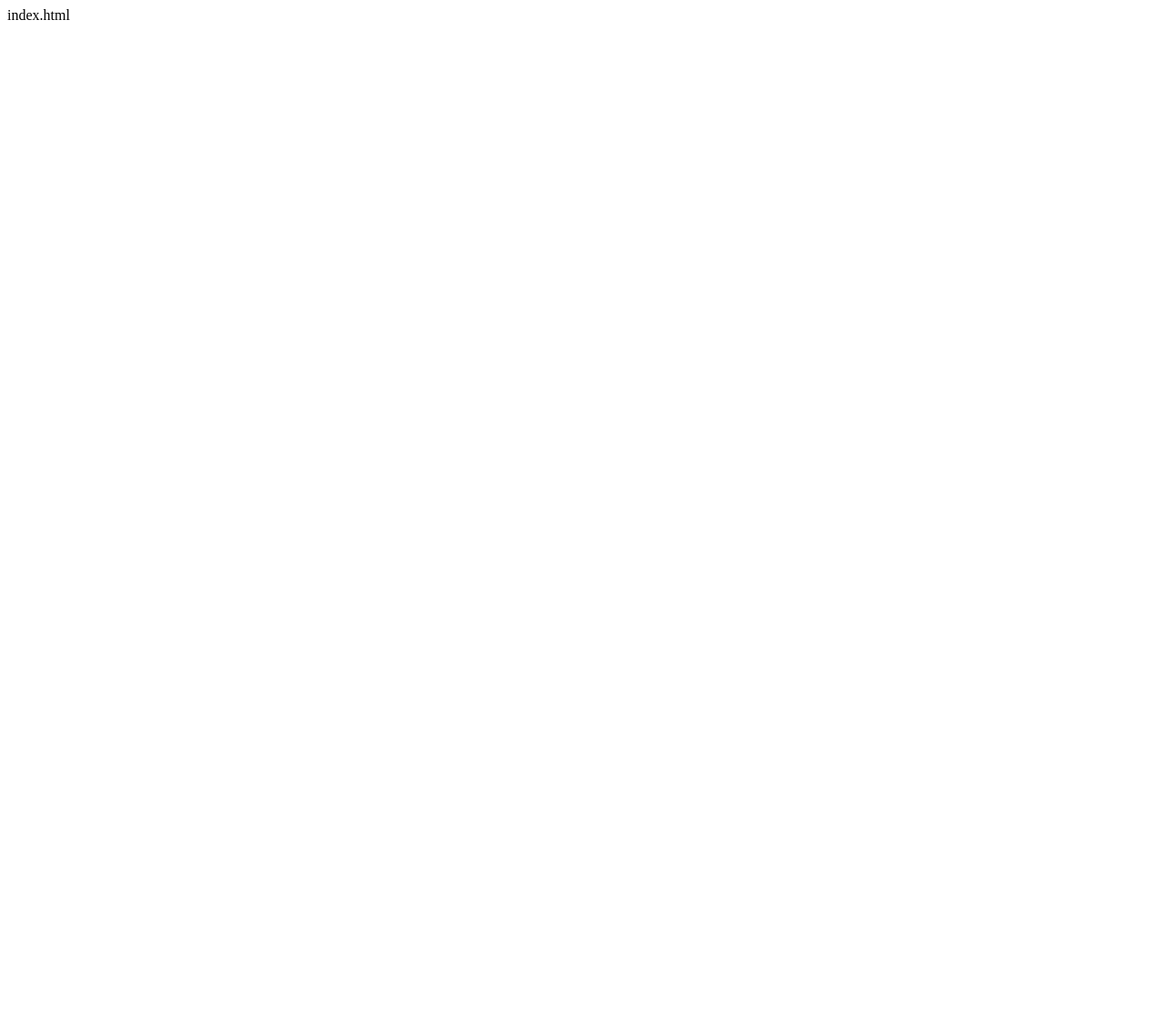
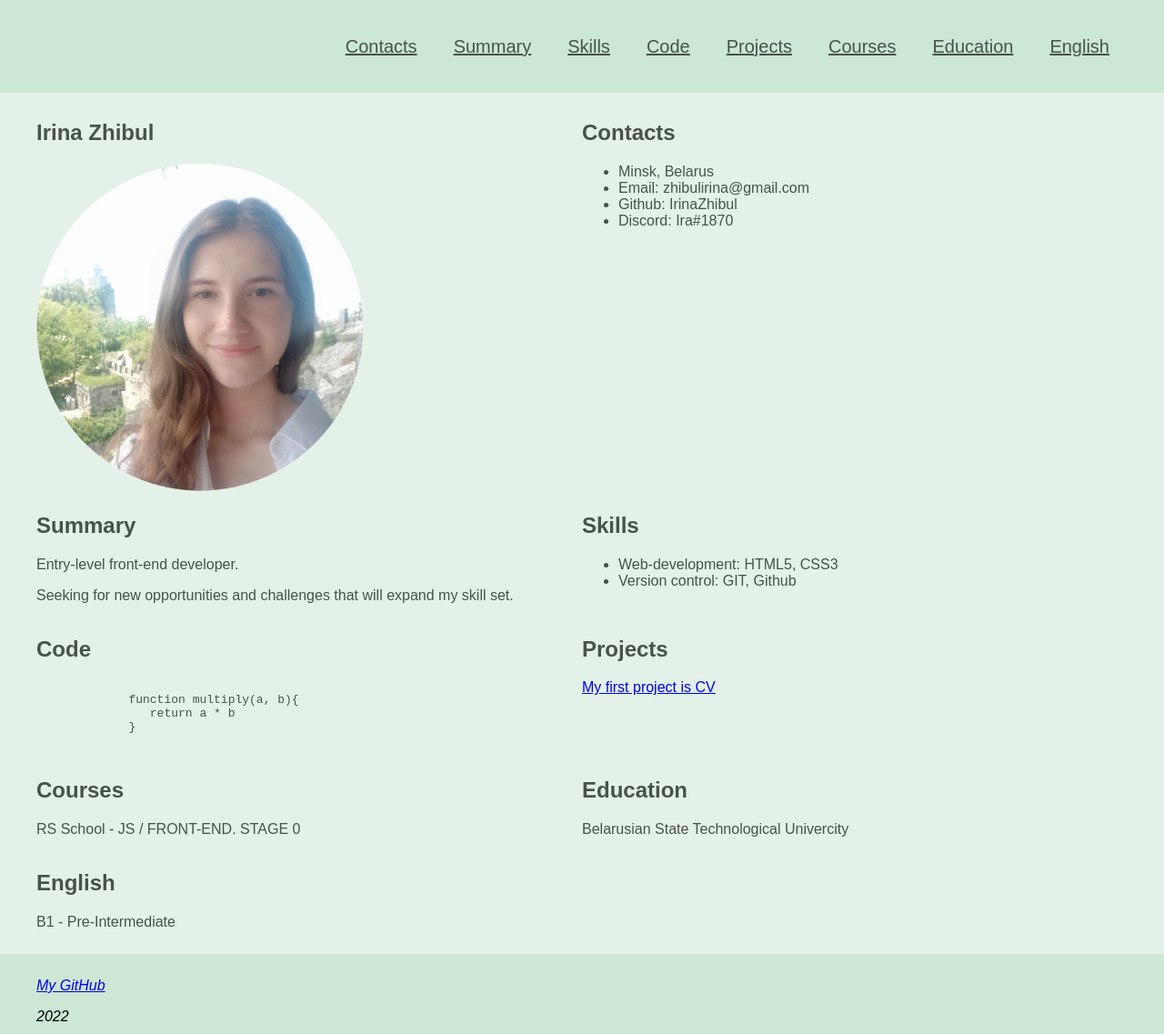
Before and after one commit to IrinaZhibul/rsschool-cv, a plain HTML site: page index.html in a window 1280 px wide. Shown: the top 1137 px of the page at 91% size. Before the commit the page ends 800 px from the top, so only its background shows below. Drawn offline with Linux system fonts and the light colour scheme; grey boxes are pictures that could not be loaded; a web font is replaced by a local one.

Commit message:
feat: add some code

```diff
--- a/index.html
+++ b/index.html
@@ -1 +1,104 @@
-index.html
+<!DOCTYPE html>
+<html lang="en">
+<head>
+    <meta charset="UTF-8">
+    <meta http-equiv="X-UA-Compatible" content="IE=edge">
+    <meta name="viewport" content="width=device-width, initial-scale=1.0">
+    <title>CV</title>
+    <link rel="stylesheet" href="style.css">
+    <link rel="icon" href="icon.ico">
+    <link rel="preconnect" href="https://fonts.googleapis.com">
+    <link rel="preconnect" href="https://fonts.gstatic.com" crossorigin>
+    <link href="https://fonts.googleapis.com/css2?family=Joan&display=swap" rel="stylesheet">
+</head>
+<body>
+    <header class="header">
+      <div class="container header-container">
+        <nav class="nav">
+            <ul class="nav-list">
+            <li class="nav-item"><a href="#contacts" class="nav-link">Contacts</a></li>
+            <li class="nav-item"><a href="#summary" class="nav-link">Summary</a></li>
+            <li class="nav-item"><a href="#skills" class="nav-link">Skills</a></li>
+            <li class="nav-item"><a href="#code" class="nav-link">Code</a></li>
+            <li class="nav-item"><a href="#projects" class="nav-link">Projects</a></li>
+            <li class="nav-item"><a href="#courses" class="nav-link">Courses</a></li>
+            <li class="nav-item"><a href="#education" class="nav-link">Education</a></li>
+            <li class="nav-item"><a href="#english" class="nav-link">English</a></li>
+            </ul>
+        </nav>
+    </div>
+    </header>
+    <main class="main">
+      <div class="container main-container">
+        <section class="section" id="profile">
+            <h1>Irina Zhibul</h1>
+            <div class="photo">
+                <img src="photo.png" alt="photo">
+            </div>
+        </section>
+        <section class="section" id="contacts">
+            <h2 class="section-title">Contacts</h2>
+            <ul>
+                <li>Minsk, Belarus</li>
+                <li>Email: zhibulirina@gmail.com</li>
+                <li>Github: IrinaZhibul</li>
+                <li>Discord: Ira#1870</li>
+            </ul>
+        </section>
+        <section class="section" id="summary">
+            <h2 class="section-title">Summary</h2>
+            <p>Entry-level front-end developer.</p>
+            <p>Seeking for new opportunities and challenges that will expand my skill set.</p>
+        </section>
+        <section class="section" id="skills">
+            <h2 class="section-title">Skills</h2>
+            <ul>
+                <li>Web-development: HTML5, CSS3</li>
+                <li>Version control: GIT, Github</li>
+            </ul>
+        </section>
+        <section class="section" id="code">
+            <h2 class="section-title">Code</h2>
+            <pre><code>
+             function multiply(a, b){
+                return a * b
+             }
+            </code></pre>
+        </section>
+        <section class="section" id="projects">
+            <h2 class="section-title">Projects</h2>
+            <p><a href="https://github.com/IrinaZhibul/rsschool-cv/tree/gh-pages"> My first project is CV</a></p>
+        </section>
+        <section class="section" id="courses">
+            <h2 class="section-title">Courses</h2>
+            <p>RS School - JS / FRONT-END. STAGE 0</p>
+        </section>
+        <section class="section" id="education">
+            <h2 class="section-title">Education</h2>
+            <p>Belarusian State Technological Univercity</p>
+        </section>
+        <section class="section" id="english">
+            <h2 class="section-title">English</h2>
+            <p>B1 - Pre-Intermediate</p>
+        </section>
+      </div>
+    </main>
+    <footer class="footer">
+      <div class="container footer-container">
+        <address>
+            <p>
+              <a href="https://github.com/IrinaZhibul">
+                My GitHub
+              </a>
+            </p>
+            <time datetime="2022-06-13">2022</time>
+            <p>
+              <a href="https://rs.school/js/" >
+                <img src="https://rs.school/images/rs_school_js.svg" alt="rs school logo" style="width: 10%">
+              </a>
+            </p>
+          </address>
+      </div>
+    </footer>
+</body>
+</html>
--- a/style.css
+++ b/style.css
@@ -1 +1,77 @@
-style.css
+body {
+    font-family: 'Joan', sans-serif;
+    min-height: 100vh;
+    margin: 0; padding: 0;
+    display: flex;
+    flex-direction: column;
+    justify-content: space-between;
+}
+
+.main-container {
+    background-color: rgb(227, 241, 232);
+    padding: 10px 40px 10px 40px;
+    color: #475349;
+}
+
+* {
+    box-sizing: border-box;
+}
+
+.container {
+    max-width: 1440px;
+    margin: 0 auto;
+}
+
+.header-container {
+    background-color: rgb(204, 231, 212);
+    padding: 10px 40px 10px 40px;
+}
+
+.nav-list {
+    display: flex;
+    justify-content: flex-end;
+    align-items: center;
+}
+
+html {
+    scroll-behavior: smooth;
+  }
+
+.nav-list {
+    list-style: none;
+}
+
+.nav-link {
+    color: #475349;
+    font-size: 20px;
+    padding: 0 20px;
+    line-height: 50px;
+  }
+
+.section-item a {
+    color: #829985;
+    text-decoration: none;
+    transition: color 0.5s;
+}
+
+.section-item a:hover {
+    color: #4d2323;
+}
+
+.nav-link {
+    transition: .3s;
+  }
+
+.main-container {
+    display: flex;
+    flex-wrap: wrap;
+  }
+
+.section {
+    width: 50%;
+  }
+
+.footer-container {
+    background-color: rgb(204, 231, 212);
+    padding: 10px 40px 10px 40px;
+}
```
Also changed, not shown: icon.ico (added), photo.png (added).
